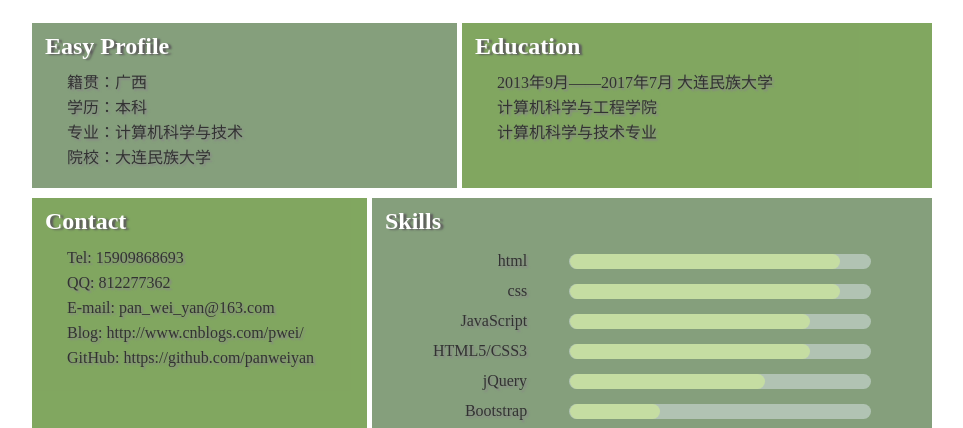
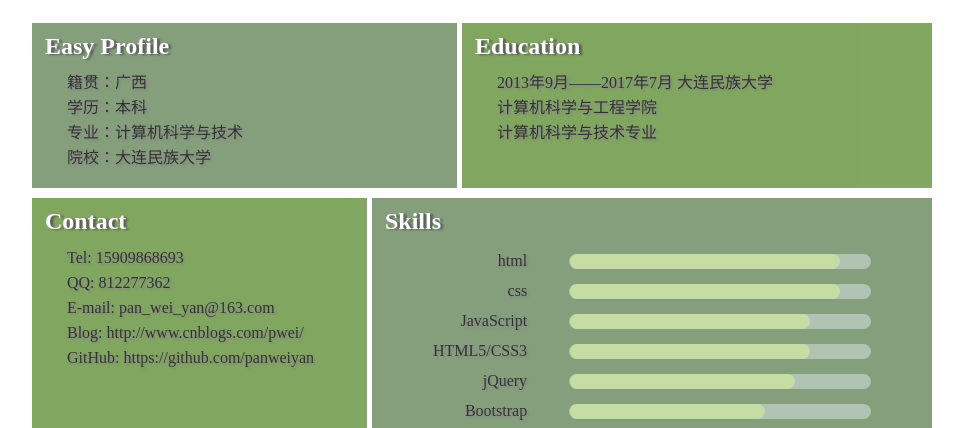
Before and after one commit to Andy-Evelyn/panweiyan.github.io, a plain HTML site: page index.html in a window 1280 px wide. Shown: the part 372-800 px from the top of the page, without its empty margins (158-1121 px from the left). Drawn offline with Linux system fonts and the light colour scheme.

Commit message:
update skill

```diff
--- a/css/main.css
+++ b/css/main.css
@@ -75,6 +75,7 @@ a{
 	opacity: 0.8;
 }
 .left:hover,.right:hover{
+	border: 1px solid #000;
 	opacity: 1;
 }
 .left{
@@ -157,10 +158,10 @@ table div>span {
 	width:80%;
 }
 .jQuery>span{
-	width:65%;
+	width:75%;
 }
 .Bootstrap>span{
-	width:30%;
+	width:65%;
 }
 .PhotoShop>span{
 	width:20%;
```
